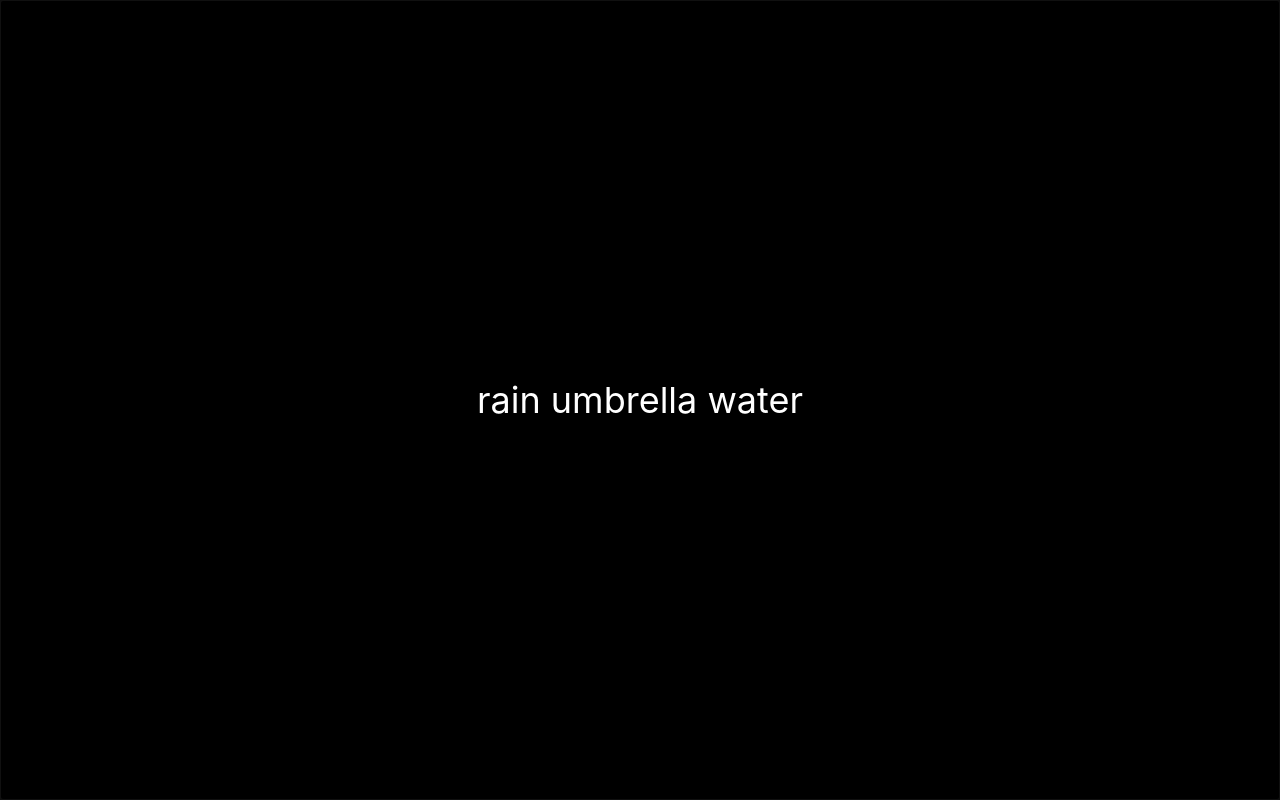
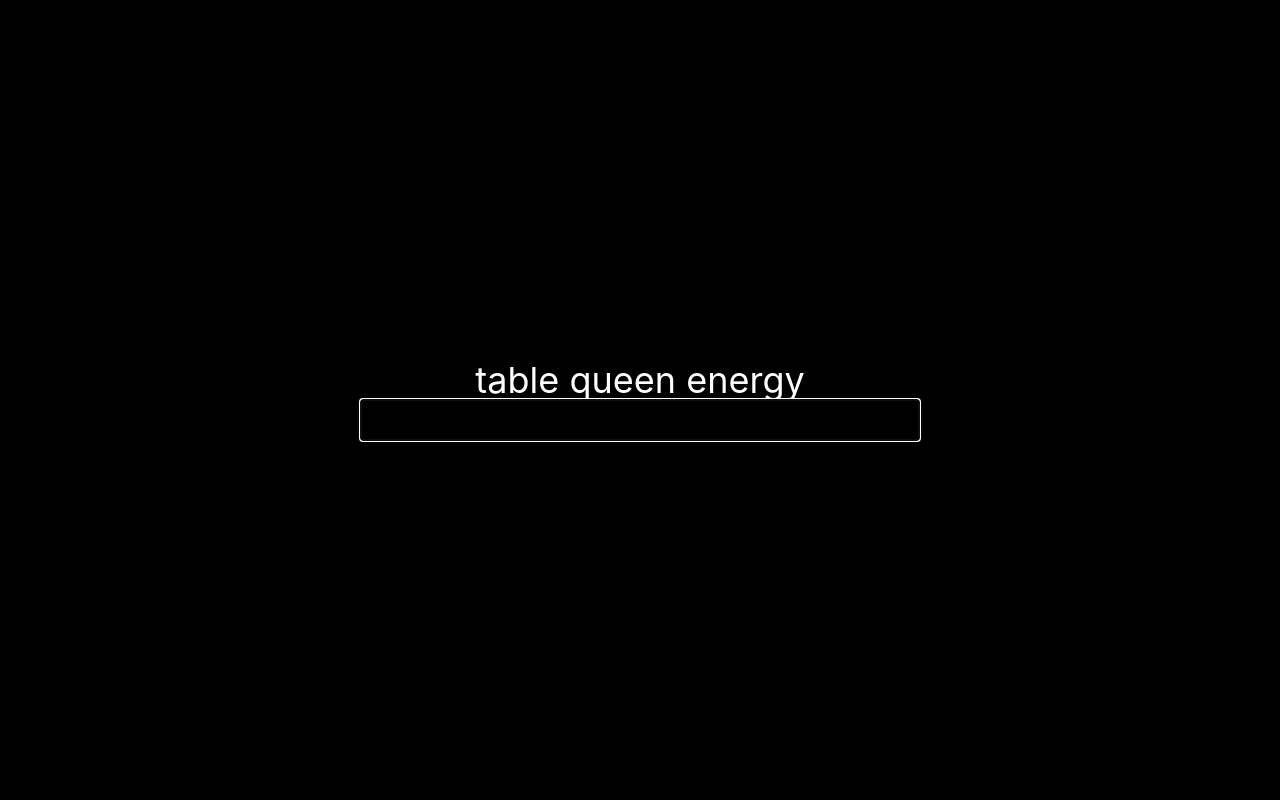
Before and after one commit to AbhinandAmmanamkandy/infinite-typing, a React (Vite) app: page / in a window 1280 px wide. Built offline with nearby package versions, Linux system fonts and the light colour scheme.

Commit message:
Check sentence equality using a text box

```diff
--- a/src/App.tsx
+++ b/src/App.tsx
@@ -1,4 +1,4 @@
-import { useEffect, useRef, useState } from "react";
+import {useEffect, useRef, useState} from "react";
 
 const getSentence = () => {
     const words = [
@@ -17,55 +17,47 @@ const getSentence = () => {
 };
 
 export default function App() {
+    const [typed, setTyped] = useState("");
     const [sentence, setSentence] = useState("");
-    const [typed, setTyped] = useState("");
-    const [loading, setLoading] = useState(true);
-
-    const nextRef = useRef("");
-    const divRef = useRef<HTMLDivElement>(null);
+    const inputRef = useRef<HTMLInputElement | null>(null);
 
     useEffect(() => {
         const init = () => {
-            const first = getSentence();
-            nextRef.current = getSentence();
-
-            setSentence(first);
-            setLoading(false);
-            divRef.current?.focus();
+            setSentence(getSentence());
+            inputRef.current?.focus();
         };
 
         init();
     }, []);
 
-    const handleKeyDown = async (e: React.KeyboardEvent) => {
-        const value = typed + e.key;
-
-        if (!sentence.startsWith(value)) return;
-
-        if (value === sentence) {
+    const handleChange = (e: React.ChangeEvent<HTMLInputElement>) => {
+        setTyped(e.currentTarget.value);
+        if (e.currentTarget.value === sentence) {
+            setSentence(getSentence());
             setTyped("");
-            setSentence(nextRef.current);
-            nextRef.current = await getSentence();
-        } else {
-            setTyped(value);
         }
-    };
+    }
 
     return (
-        <div
-            ref={divRef}
-            tabIndex={0}
-            onKeyDown={handleKeyDown}
-            className="flex items-center justify-center h-screen text-4xl flex-col"
-        >
-            {!loading && (
-                <p>
-                    <span className="text-green-500">
-                        {sentence.slice(0, typed.length)}
-                    </span>
-                    <span>{sentence.slice(typed.length)}</span>
-                </p>
-            )}
+        <div className="flex flex-col items-center justify-center h-screen text-4xl whitespace-nowrap">
+            <div className="">
+                {sentence.split("").map((char, index) => {
+                    let color = "";
+                    if (index < typed.length) {
+                        if (typed[index] === char) {
+                            color += "text-green-500";
+                        } else {
+                            color += "text-red-500";
+                        }
+                    }
+                    return (
+                        <span key={index} className={color}>
+                            {char}
+                        </span>
+                    );
+                })}
+            </div>
+            <input ref={inputRef} type="text" onChange={handleChange} value={typed}/>
         </div>
     );
 }
```
